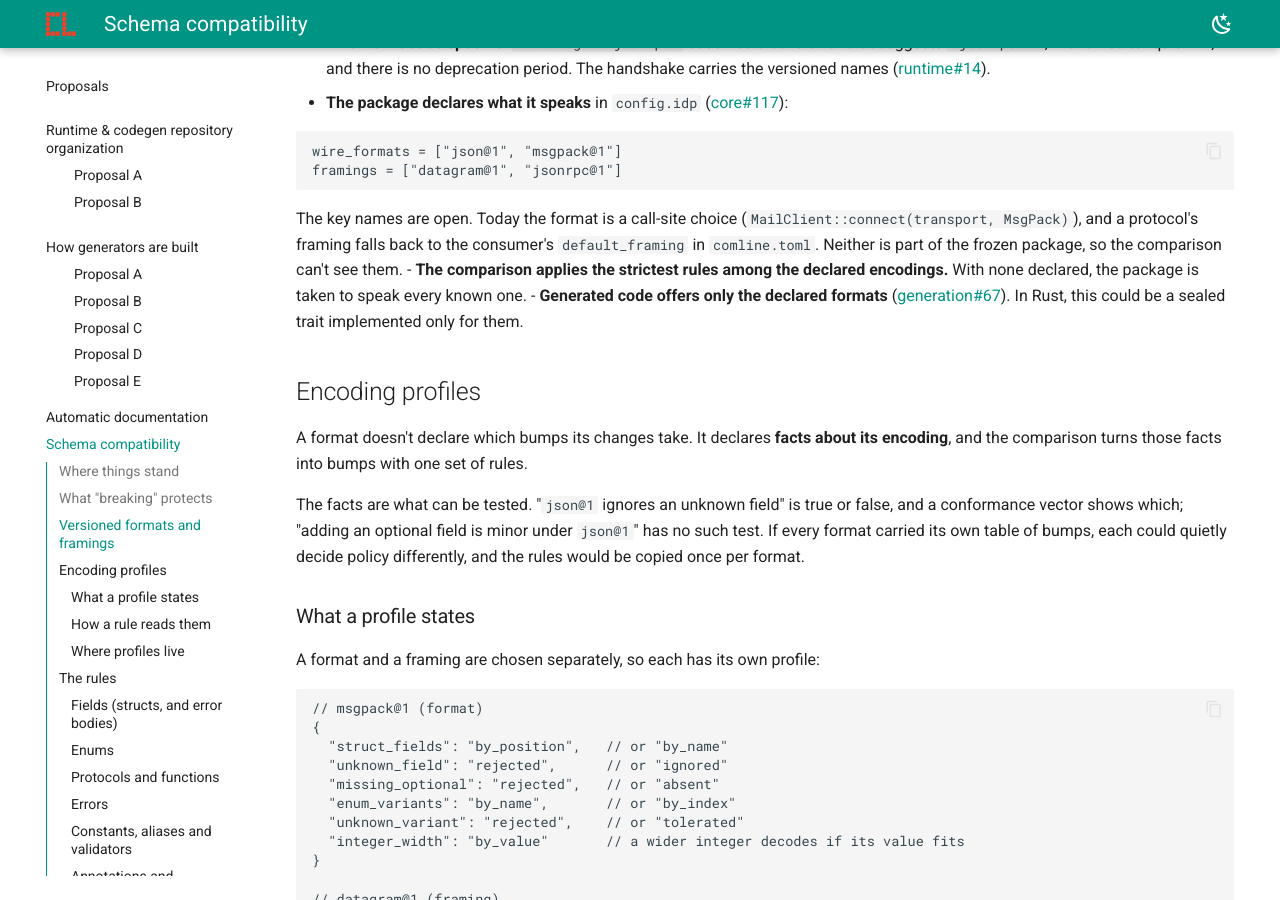
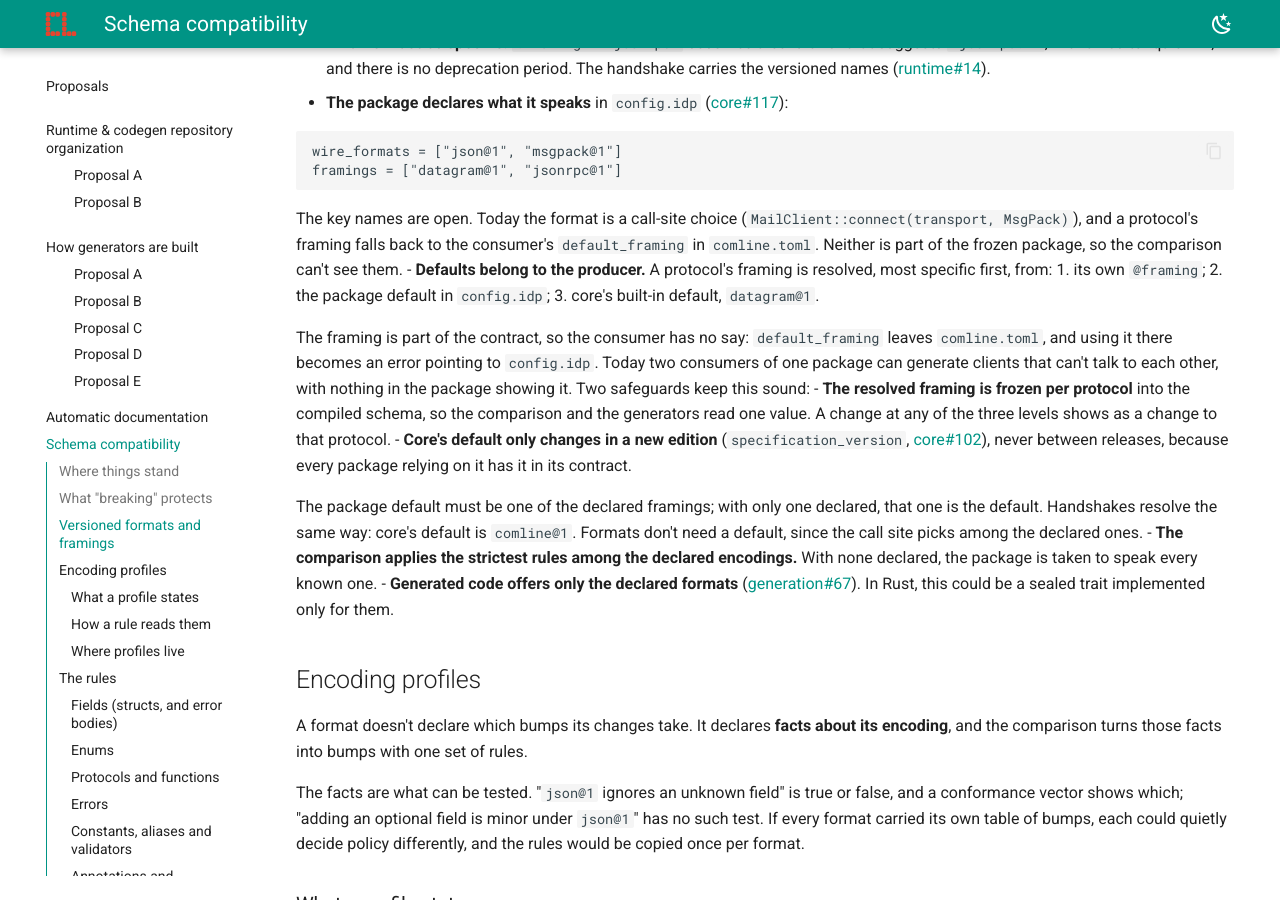
Before and after one commit to ComlineProject/docs, an MkDocs documentation site: the page built from docs/docs/proposals/schema-compatibility.md, in a window 1280 px wide and 900 px high, scrolled down 1750 px. Built offline with MkDocs 1.6.1 and Material for MkDocs 9.7.7, drawn with Linux system fonts in a browser that asks for light colours; the version menu is left out; some of the changed text lies outside the part shown.

Commit message:
proposals: framing defaults belong to the producer
A protocol's framing resolves from its @framing, then the package
default in config.idp, then core's datagram@1. default_framing leaves
comline.toml. The resolved framing is frozen per protocol, and core's
default only changes with an edition. Handshakes resolve the same way.

```diff
--- a/docs/docs/proposals/schema-compatibility.md
+++ b/docs/docs/proposals/schema-compatibility.md
@@ -93,6 +93,29 @@ package must say which ones it speaks.
   (`MailClient::connect(transport, MsgPack)`), and a protocol's framing falls
   back to the consumer's `default_framing` in `comline.toml`. Neither is part of
   the frozen package, so the comparison can't see them.
+- **Defaults belong to the producer.** A protocol's framing is resolved, most
+  specific first, from:
+  1. its own `@framing`;
+  2. the package default in `config.idp`;
+  3. core's built-in default, `datagram@1`.
+
+  The framing is part of the contract, so the consumer has no say:
+  `default_framing` leaves `comline.toml`, and using it there becomes an error
+  pointing to `config.idp`. Today two consumers of one package can generate
+  clients that can't talk to each other, with nothing in the package showing
+  it. Two safeguards keep this sound:
+  - **The resolved framing is frozen per protocol** into the compiled schema,
+    so the comparison and the generators read one value. A change at any of
+    the three levels shows as a change to that protocol.
+  - **Core's default only changes in a new edition** (`specification_version`,
+    [core#102](https://github.com/ComlineProject/core/issues/102)), never
+    between releases, because every package relying on it has it in its
+    contract.
+
+  The package default must be one of the declared framings; with only one
+  declared, that one is the default. Handshakes resolve the same way: core's
+  default is `comline@1`. Formats don't need a default, since the call site
+  picks among the declared ones.
 - **The comparison applies the strictest rules among the declared
   encodings.** With none declared, the package is taken to speak every known
   one.
@@ -225,8 +248,8 @@ profiles; the rule itself is written against the property, as above.
 | switch between one-way and request/response | major | one side waits for a reply the other never sends, or gets one it doesn't expect |
 | add an error to `!` | minor | an old client receives it as `Remote` |
 | remove an error from `!` | major | a generated error variant disappears |
-| `@framing` changes | major | compared in canonical, versioned form |
-| `@handshake` changes | major | the first frame on the wire changes ([handshakes](extensibility.md#handshakes)) |
+| a protocol's resolved framing changes, at any level (`@framing`, the package default, or core's default in a new edition) | major | compared in canonical, versioned form |
+| a protocol's resolved handshake changes, at any level | major | the first frame on the wire changes ([handshakes](extensibility.md#handshakes)) |
 | a guarantee given up ([marker](extensibility.md#giving-up-a-guarantee), name open) | major | peers lose a guarantee they relied on |
 | a given-up guarantee restored | minor | |
 | the reason for giving one up changed | patch | |
@@ -370,9 +393,15 @@ Points to weigh:
 - **Unknown enum variants.** If readers tolerated them
   ([runtime#17](https://github.com/ComlineProject/runtime/issues/17)), adding a
   variant would be safely minor instead of minor with a caveat.
-- **Framing without `@framing`.** Should such a protocol take the package's
-  single declared framing, or the consumer's `default_framing` among the
-  declared ones?
+- **Gating the package default.** `@framing` is off by default today
+  (`annotations.framing.allowed`). Should a package default in `config.idp`
+  be gated too? The lean is no: writing it in the package's own config is
+  deliberate enough. The gate would stay on per-protocol overrides, since
+  mixing framings within one package is the less common case.
+- **Several framings for one protocol.** Could one protocol be served under
+  more than one declared framing, with the handshake telling them apart? A
+  consumer that reaches a service through a JSON-RPC gateway would then need
+  no separate contract. It's one framing per protocol for now.
 - **An escape hatch.** Accepting a breaking change without a major bump is
   proposed as [giving up a guarantee](extensibility.md#giving-up-a-guarantee),
   version honesty: allowed only when the package turns it on, with a reason.
```
Also changed, not shown: docs/docs/proposals/extensibility.md (+6 -4 lines).
